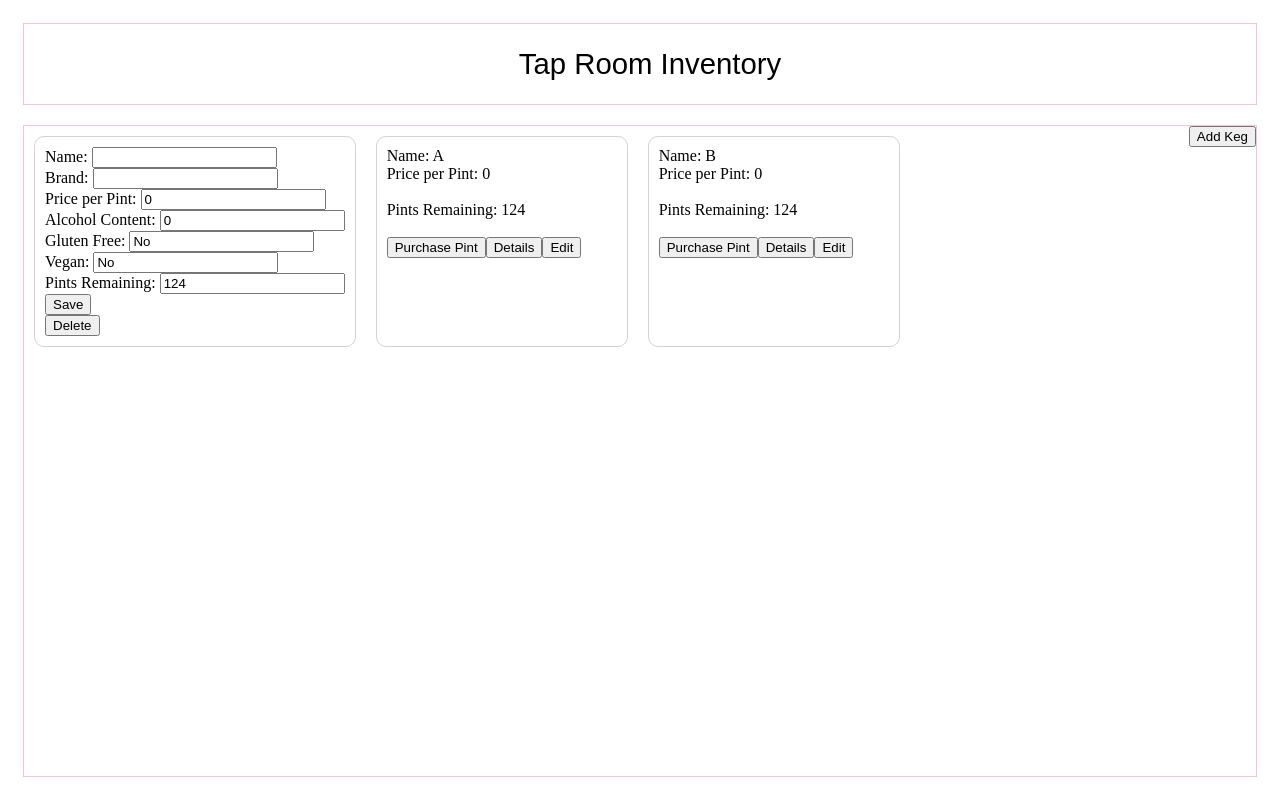
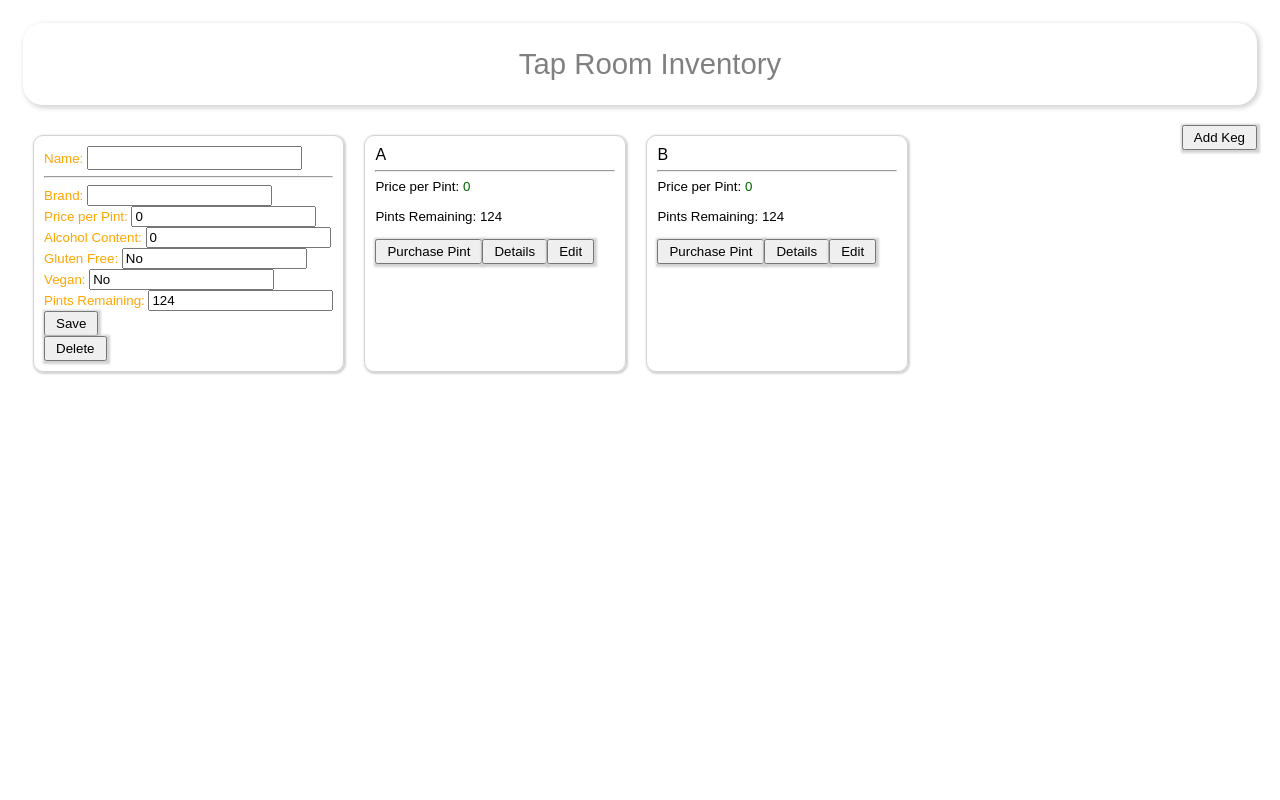
Before and after one commit to kentpmckinney/epi-tap-room, a React (Create React App) app: page / in a window 1280 px wide. Both pictures are taken after a click on the button "Add Keg". Built offline with nearby package versions, Linux system fonts and the light colour scheme.

Commit message:
add remaining optional specs

```diff
--- a/src/components/App.scss
+++ b/src/components/App.scss
@@ -12,12 +12,10 @@
 
   .header {
     grid-area: 1 / 1 / 1 / 2;
-    border: 1px solid pink;
   }
 
   .keg-list {
     grid-area: 2 / 1 / 2 / 2;
-    border: 1px solid pink;
   }
 
 }
--- a/src/components/Header/Header.scss
+++ b/src/components/Header/Header.scss
@@ -4,6 +4,10 @@
   align-items: center;
   justify-content: center;
   height: 100%;
+  color: gray;
+  // border: 1px solid gray;
+  border-radius: 20px;
+  box-shadow: 2px 2px 5px 1px lightgray;
 
   .content {
     margin-left: 20px;
--- a/src/components/Keg/Keg.scss
+++ b/src/components/Keg/Keg.scss
@@ -1,8 +1,11 @@
 .Keg {
+  flex: none;
+  flex-shrink: 4;
   border: 1px solid lightgray;
   border-radius: 10px;
   margin: 10px;
   width: auto;
   padding: 10px;
-  min-width: 230px;
+  min-width: 240px;
+  box-shadow: 1px 1px 2px 1px lightgray;
 }
--- a/src/components/KegList/KegList.jsx
+++ b/src/components/KegList/KegList.jsx
@@ -85,13 +85,14 @@ class KegList extends React.Component {
             this.state.kegInEditState && this.state.kegInEditState === this.state.kegs[i].key ?
               /* Render the Keg in Edit state */
               <React.Fragment>
-                <div><span>Name: </span><input id='keg-name' defaultValue={this.state.kegs[i].kegName}></input></div>
-                <div><span>Brand: </span><input id='keg-brand' defaultValue={this.state.kegs[i].brand}></input></div>
-                <div><span>Price per Pint: </span><input id='keg-price' defaultValue={this.state.kegs[i].pricePerPint}></input></div>
-                <div><span>Alcohol Content: </span><input id='keg-alcohol' defaultValue={this.state.kegs[i].alcoholContent}></input></div>
-                <div><span>Gluten Free: </span><input id='keg-gluten' defaultValue={this.state.kegs[i].isGlutenFree ? 'Yes' : 'No'}></input></div>
-                <div><span>Vegan: </span><input id='keg-vegan' defaultValue={this.state.kegs[i].isVegan ? 'Yes' : 'No'}></input></div>
-                <div><span>Pints Remaining: </span><input id='keg-pints' defaultValue={this.state.kegs[i].pintsRemaining}></input></div>
+                <div><label htmlFor='keg-name'>Name: </label><input className='keg-name' id='keg-name' defaultValue={this.state.kegs[i].kegName}></input></div>
+                <hr />
+                <div><label htmlFor='keg-brand'>Brand: </label><input id='keg-brand' defaultValue={this.state.kegs[i].brand}></input></div>
+                <div><label htmlFor='keg-price'>Price per Pint: </label><input id='keg-price' defaultValue={this.state.kegs[i].pricePerPint}></input></div>
+                <div><label htmlFor='keg-alcohol'>Alcohol Content: </label><input id='keg-alcohol' defaultValue={this.state.kegs[i].alcoholContent}></input></div>
+                <div><label htmlFor='keg-gluten'>Gluten Free: </label><input id='keg-gluten' defaultValue={this.state.kegs[i].isGlutenFree ? 'Yes' : 'No'}></input></div>
+                <div><label htmlFor='keg-vegan'>Vegan: </label><input id='keg-vegan' defaultValue={this.state.kegs[i].isVegan ? 'Yes' : 'No'}></input></div>
+                <div><label htmlFor='keg-pints'>Pints Remaining: </label><input id='keg-pints' defaultValue={this.state.kegs[i].pintsRemaining}></input></div>
                 <div>
                   <button onClick={() =>
                     this.handleClickSaveKeg(
@@ -111,14 +112,17 @@ class KegList extends React.Component {
               this.state.kegInShowDetailState && this.state.kegInShowDetailState === this.state.kegs[i].key ?
                 /* Render the Keg in Show Detail state */
                 <React.Fragment>
-                  <div><span>Name: </span><span>{this.state.kegs[i].kegName}</span></div>
+                  <div className='keg-name'>{this.state.kegs[i].kegName}</div>
+                  <hr />
                   <div><span>Brand: </span><span>{this.state.kegs[i].brand}</span></div>
-                  <div><span>Price per Pint: </span><span>{this.state.kegs[i].pricePerPint}</span></div>
+                  <div><span>Price per Pint: </span><span className='keg-price'>{this.state.kegs[i].pricePerPint}</span></div>
                   <div><span>Alcohol Content: </span><span>{this.state.kegs[i].alcoholContent}</span></div>
                   <div><span>Gluten Free: </span><span>{this.state.kegs[i].isGlutenFree ? 'Yes' : 'No'}</span></div>
                   <div><span>Vegan: </span><span>{this.state.kegs[i].isVegan ? 'Yes' : 'No'}</span></div>
                   <br />
                   <div><span>Pints Remaining: </span><span>{this.state.kegs[i].pintsRemaining}</span></div>
+                  {this.state.kegs[i].pintsRemaining > 1 && this.state.kegs[i].pintsRemaining < 10 ? <div className='warning'>Almost Emtpy</div> : ''}
+                  {this.state.kegs[i].pintsRemaining <= 0 ? <div className='warning'>Out of Stock</div> : ''}
                   <br />
                   <button onClick={this.handleClickBackFromDetail} id={this.state.kegs[i].key}>Back</button>
                   <button onClick={this.handleClickEditKeg} id={this.state.kegs[i].key}>Edit</button>
@@ -126,10 +130,13 @@ class KegList extends React.Component {
                 :
                 /* Render the Keg in Normal state */
                 <React.Fragment>
-                  <div><span>Name: </span><span>{this.state.kegs[i].kegName}</span></div>
-                  <div><span>Price per Pint: </span><span>{this.state.kegs[i].pricePerPint}</span></div>
+                  <div className='keg-name'>{this.state.kegs[i].kegName}</div>
+                  <hr />
+                  <div><span>Price per Pint: </span><span className='keg-price'>{this.state.kegs[i].pricePerPint}</span></div>
                   <br />
                   <div><span>Pints Remaining: </span><span>{this.state.kegs[i].pintsRemaining}</span></div>
+                  {this.state.kegs[i].pintsRemaining > 0 && this.state.kegs[i].pintsRemaining < 10 ? <div className='warning'>Almost Emtpy</div> : ''}
+                  {this.state.kegs[i].pintsRemaining <= 0 ? <div className='warning'>Out of Stock</div> : ''}
                   <br />
                   <button onClick={() => {
                     this.handleClickPurchasePint(1, this.state.kegs[i].key);
--- a/src/components/KegList/KegList.scss
+++ b/src/components/KegList/KegList.scss
@@ -1,7 +1,28 @@
 .KegList {
+
+  font-family: Arial, Helvetica, sans-serif;
+  font-size: 10pt;
+
+  button {
+    padding: 3px 10px 3px 10px;
+    box-shadow: 1px 1px 2px 2px lightgray;
+  }
+
+  label {
+    color: orange;
+  }
+
+  .keg-name {
+    font-size: 12pt;
+  }
+
+  .keg-price {
+    color: darkgreen;
+  }
 
   .flexbox {
     display: flex;
+    flex-wrap: wrap;
   }
 
   .add-keg-outer {
@@ -13,4 +34,8 @@
     right: 0;
   }
 
+  .warning {
+    color: red;
+  }
+
 }
```
Also changed, not shown: 1 other file (tests, documents, lock files or other folders).
